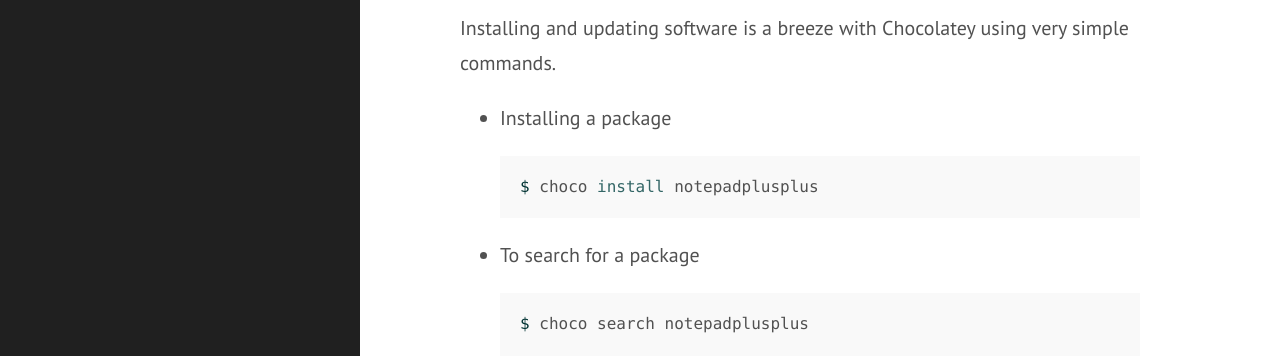
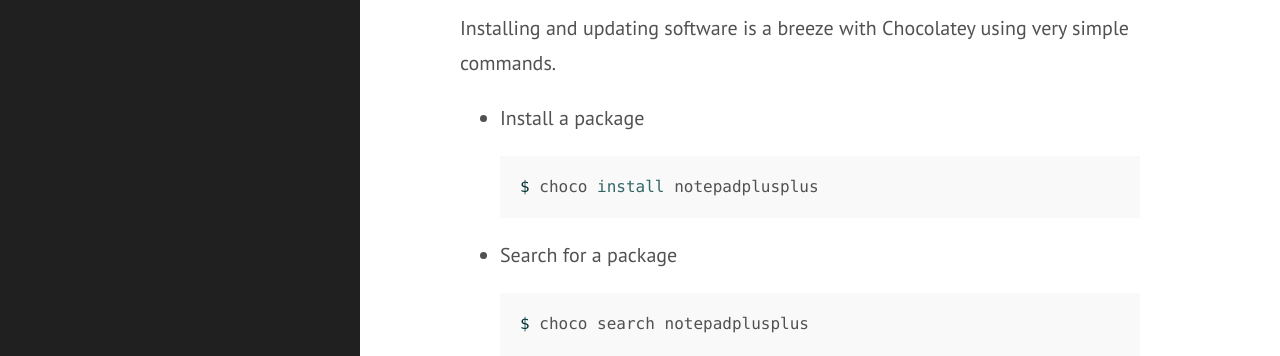
Before and after one commit to technoheman/hemanshubhojak.com, a Jekyll site: the page built from _posts/2016/2016-05-11-chocolatey-a-package-manager-for-windows.markdown, in a window 1280 px wide and 900 px high, scrolled down 409 px. Shown: the part 155-511 px from the top of the window. Built offline with Jekyll 4.4.1, drawn with Linux system fonts in a browser that asks for light colours; comment, search, counter and statistics services are not loaded.

Commit message:
Update 2016-05-11-chocolatey-a-package-manager-for-windows.markdown

```diff
--- a/_posts/2016/2016-05-11-chocolatey-a-package-manager-for-windows.markdown
+++ b/_posts/2016/2016-05-11-chocolatey-a-package-manager-for-windows.markdown
@@ -13,12 +13,12 @@
 
 Installing and updating software is a breeze with Chocolatey using very simple commands.
 
-- Installing a package
+- Install a package
 {% highlight bash %}
 $ choco install notepadplusplus
 {% endhighlight %}
 
-- To search for a package
+- Search for a package
 {% highlight bash %}
 $ choco search notepadplusplus
 {% endhighlight %}
```
